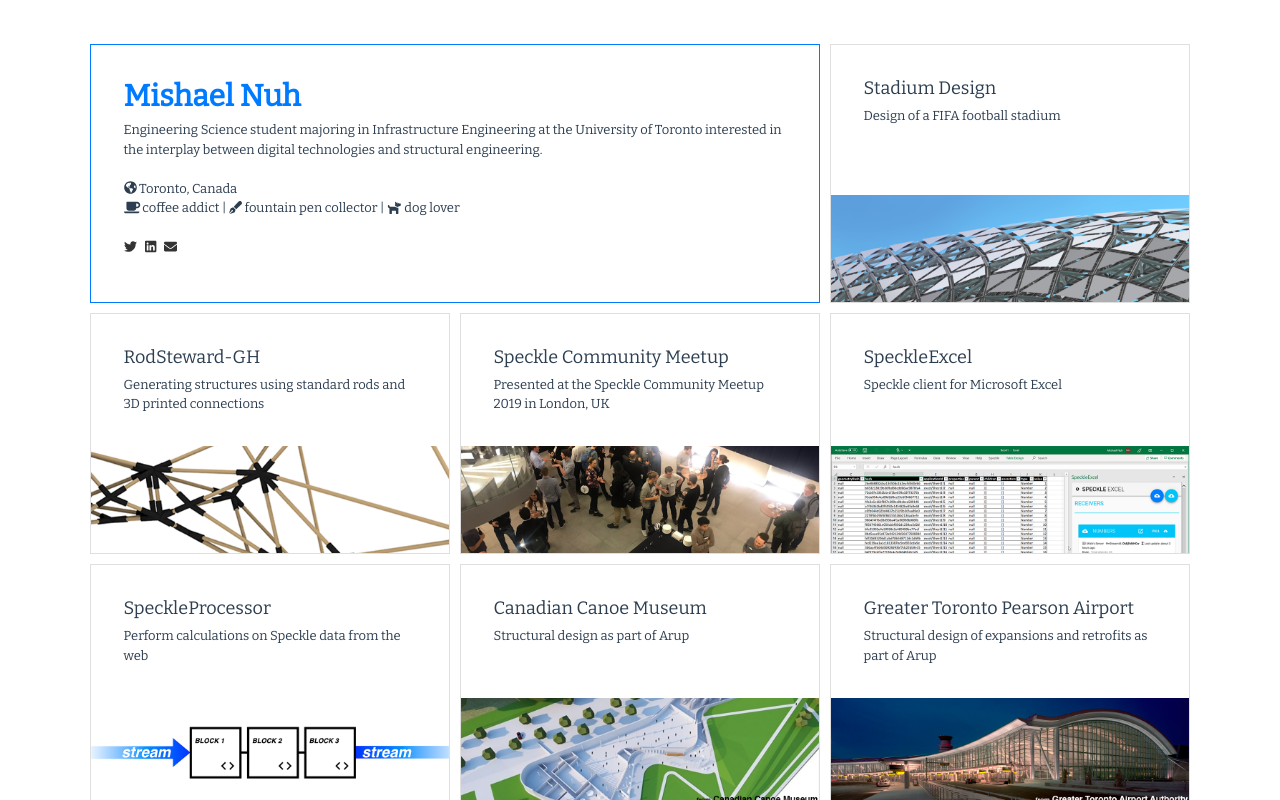
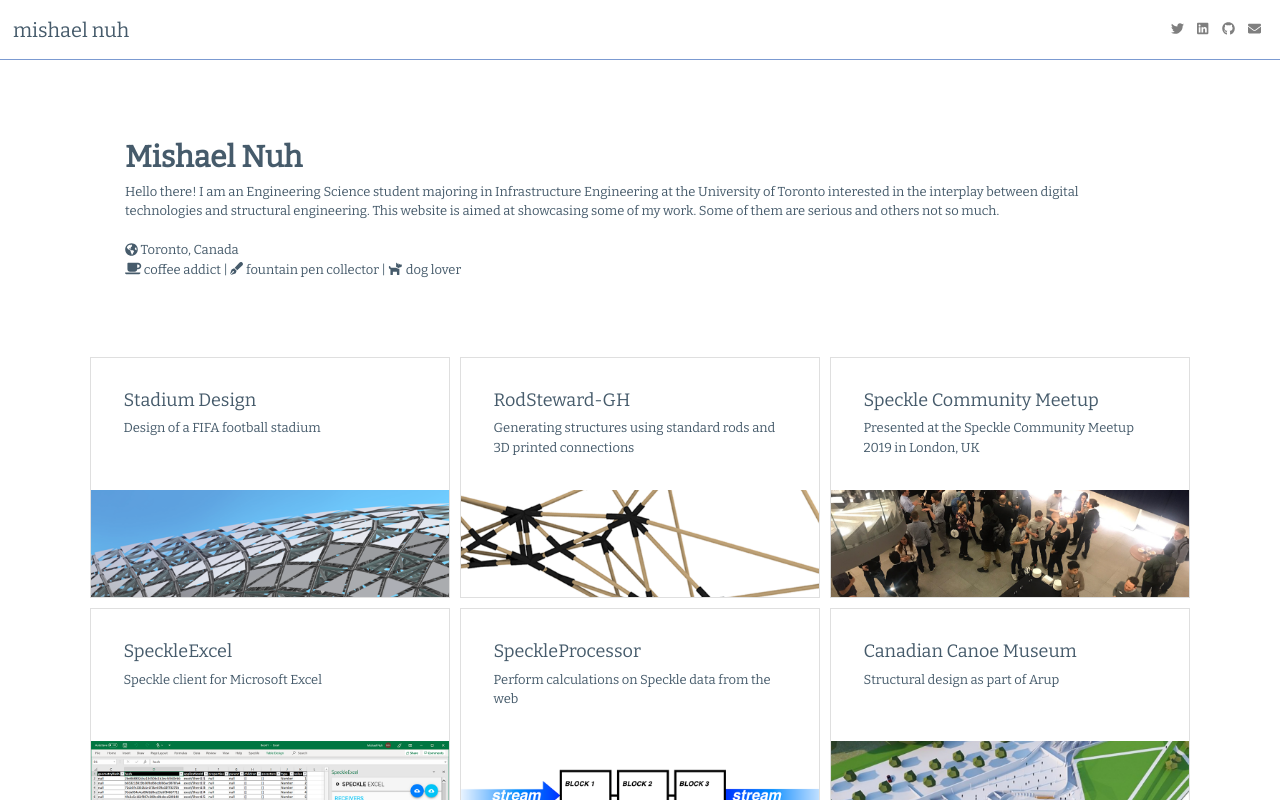
Before and after one commit to mishaelnuh/website, a Vue app: page /#/ in a window 1280 px wide. Shown: the top 800 px of the page. Built offline with nearby package versions, Linux system fonts and the light colour scheme.

Commit message:
Change things up again :O

```diff
--- a/src/App.vue
+++ b/src/App.vue
@@ -1,7 +1,16 @@
 <template>
   <div id="app">
-    <b-container fluid="xl" class="mt-3">
-      <b-row class="mt-5">
+    <b-navbar class="sticky-top navbar-expand">
+      <b-navbar-brand href="#/">mishael nuh</b-navbar-brand>
+      <b-navbar-nav :fill="true" class="ml-auto">
+        <b-nav-item href="https://twitter.com/MishaelNuh"><font-awesome-icon :icon="{ prefix: 'fab', iconName: 'twitter' }" /></b-nav-item>
+        <b-nav-item href="https://www.linkedin.com/in/mishaelnuh/"><font-awesome-icon :icon="{ prefix: 'fab', iconName: 'linkedin' }"/></b-nav-item>
+        <b-nav-item href="https://github.com/mishaelnuh/"><font-awesome-icon :icon="{ prefix: 'fab', iconName: 'github' }"/></b-nav-item>
+        <b-nav-item href="mailto:mishael.ebel.nuh@gmail.com"><font-awesome-icon icon="envelope"/></b-nav-item>
+      </b-navbar-nav>
+    </b-navbar>
+    <b-container fluid="xl" class="mt-5">
+      <b-row>
         <b-col>
           <router-view :key="$route.fullPath"></router-view>
         </b-col>
@@ -22,13 +31,3 @@
   },
 }
 </script>
-
-<style>
-#app {
-  font-family: 'Avenir', Helvetica, Arial, sans-serif;
-  -webkit-font-smoothing: antialiased;
-  -moz-osx-font-smoothing: grayscale;
-  text-align: center;
-  color: #2c3e50;
-}
-</style>
--- a/src/custom.scss
+++ b/src/custom.scss
@@ -1,4 +1,15 @@
 @import url('https://fonts.googleapis.com/css?family=Bitter&display=swap');
+
+$theme-colors: (
+  "primary":    #7B9AD1,
+  "secondary":  #B5E8FC,
+  "light":      #F2F7FA,
+  "dark":       #465B6B,
+  "text":       #465B6B,
+);
+
+@import 'node_modules/bootstrap/scss/bootstrap';
+@import 'node_modules/bootstrap-vue/src/index.scss';
 
 html, body {
   font-family: 'Bitter', serif;
@@ -6,10 +17,13 @@
 
 #app {
   font-family: 'Bitter', serif;
+  -webkit-font-smoothing: antialiased;
+  -moz-osx-font-smoothing: grayscale;
+  color: theme-color("text");
 }
 
 body {
-  background: white !important;
+  background: color("white");
 }
 
 *:focus {
@@ -24,7 +38,6 @@
 h1 {
   font-size: 30px !important;
   font-weight: bold !important;
-  color: #007bff;
 }
 
 h2 {
@@ -36,16 +49,46 @@
   font-size: 18px !important;
 }
 
+.navbar {
+  border-bottom: 1px solid theme-color("primary");
+  background-color: color("white");
+  height: 60px;
+}
+
+.navbar-brand {
+  font-size: 20px !important;
+  color: theme-color("dark") !important;
+}
+
 .hoverCard {
   transition: 0.3s;
+  background-color: color("white");
 }
 
 .hoverCard:hover {
   cursor: pointer;
-  border-color: #007bff;
-  color: #007bff;
+  border-color: theme-color("primary");
+  background-color: theme-color("light");
+  color: theme-color("primary");
 }
 
+.homeHeader {
+  margin: 40px 40px 40px 40px;
+}
+
+.pageHeader {
+  text-align: left;
+  padding: 0 0 30px 0;
+  margin-bottom: 30px;
+  border-bottom: 1px solid theme-color("primary");
+  color: theme-color("text");
+}
+
+.pageNavIcon {
+  cursor: pointer;
+  margin-right: 20px;
+  color: theme-color("text");
+}
 
 #markdown {
   text-align: left;
@@ -54,8 +97,5 @@
 #markdown img {
   width: 100%;
   margin-bottom: 10px;
-  border: 1px solid #aaaaaa;
+  border: 1px solid theme-color("primary");
 }
-
-@import 'node_modules/bootstrap/scss/bootstrap';
-@import 'node_modules/bootstrap-vue/src/index.scss';
--- a/src/main.js
+++ b/src/main.js
@@ -9,7 +9,7 @@
 import './custom.scss'
 
 import { library } from '@fortawesome/fontawesome-svg-core'
-import { faTwitter, faLinkedin } from '@fortawesome/free-brands-svg-icons'
+import { faTwitter, faLinkedin, faGithub } from '@fortawesome/free-brands-svg-icons'
 import { faEnvelope, faCoffee, faPenFancy, faDog, faGlobeAmericas, faCopyright, faHome, faArrowLeft, faArrowRight } from '@fortawesome/free-solid-svg-icons'
 import { FontAwesomeIcon } from '@fortawesome/vue-fontawesome'
 
@@ -23,6 +23,7 @@
 library.add(faDog)
 library.add(faTwitter)
 library.add(faLinkedin)
+library.add(faGithub)
 library.add(faEnvelope)
 
 Vue.component('font-awesome-icon', FontAwesomeIcon)
--- a/src/pages/Home.vue
+++ b/src/pages/Home.vue
@@ -1,13 +1,10 @@
 <template>
   <div>
     <b-row no-gutters>
-      <b-col md="12" lg="8" xl="8" style="padding: 5px;">
-        <b-card border-variant="primary" class="overflow-hidden" style="height: 100%;">
-          <b-card-body style="text-align: left;">
-            <b-card-text>
+      <b-col class="homeHeader" xs="12">
         <h1>Mishael Nuh</h1>
         <p>
-                Engineering Science student majoring in Infrastructure Engineering at the University of Toronto interested in the interplay between digital technologies and structural engineering.
+          Hello there! I am an Engineering Science student majoring in Infrastructure Engineering at the University of Toronto interested in the interplay between digital technologies and structural engineering. This website is aimed at showcasing some of my work. Some of them are serious and others not so much.
           <br/>
           <br/>
           <font-awesome-icon icon="globe-americas"/> Toronto, Canada
@@ -17,15 +14,11 @@
             <font-awesome-icon icon="dog"/> dog lover
           <br/>
           <br/>
-                <a style="color: #333333; margin-right: 8px;" href="https://twitter.com/MishaelNuh"><font-awesome-icon :icon="{ prefix: 'fab', iconName: 'twitter' }" /></a>
-                <a style="color: #333333; margin-right: 8px;" href="https://www.linkedin.com/in/mishaelnuh/"><font-awesome-icon :icon="{ prefix: 'fab', iconName: 'linkedin' }"/></a>
-                <a style="color: #333333;" href="mailto:mishael.ebel.nuh@gmail.com"><font-awesome-icon icon="envelope"/></a>
         </p>
-            </b-card-text>
-          </b-card-body>
-        </b-card>
       </b-col>
-      <b-col md="6" lg="4" xl="4" v-for="p in pages" :key="p.id" style="padding: 5px;">
+    </b-row>
+    <b-row no-gutters>
+      <b-col md="6" lg="4" xl="4" v-for="p in pages" :key="p.id" style="padding: 5px">
           <b-card class="hoverCard" style="height: 100%;" img-bottom :img-src="p.image" @click="clickPage(p)">
             <b-card-body style="text-align: left;">
               <b-card-text>
--- a/src/pages/Page.vue
+++ b/src/pages/Page.vue
@@ -2,15 +2,25 @@
   <div v-if="page">
     <b-row no-gutters>
       <b-col>
-        <div class="sticky-top" style="text-align: left; background-color: white; padding: 30px 0; border-bottom: 3px solid #007bff;">
+        <div class="pageHeader">
           <h2>{{page.title}}</h2>
           <br/>
-          <a href="#/" style="color: #333333; cursor: pointer; margin-right: 20px;"><font-awesome-icon icon="home"/></a>
-          <a @click="goToPrev" style="color: #333333; cursor: pointer; margin-right: 20px;"><font-awesome-icon icon="arrow-left"/></a>
-          <a @click="goToNext" style="color: #333333; cursor: pointer;"><font-awesome-icon icon="arrow-right"/></a>
+          <a class="pageNavIcon" @click="goToPrev"><font-awesome-icon icon="arrow-left"/></a>
+          <a class="pageNavIcon" @click="goToNext"><font-awesome-icon icon="arrow-right"/></a>
         </div>
-        <br>
+      </b-col>
+    </b-row>
+    <b-row no-gutters>
+      <b-col>
         <div id="markdown" v-html="markdownContent">
+        </div>
+      </b-col>
+    </b-row>
+    <b-row no-gutters>
+      <b-col>
+        <div>
+          <a class="pageNavIcon" href="#" @click="goToPrev"><font-awesome-icon icon="arrow-left"/></a>
+          <a class="pageNavIcon" href="#" @click="goToNext"><font-awesome-icon icon="arrow-right"/></a>
         </div>
       </b-col>
     </b-row>
```
Also changed, not shown: public/page/hypt/content.md (+2 -2 lines), public/page/rodsteward-gh/content.md (+2 -2 lines), public/page/stadium/content.md (+2 -2 lines). Lines whose indentation alone changed are shown as unchanged.
